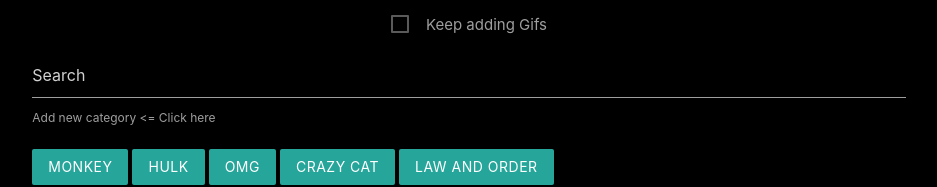
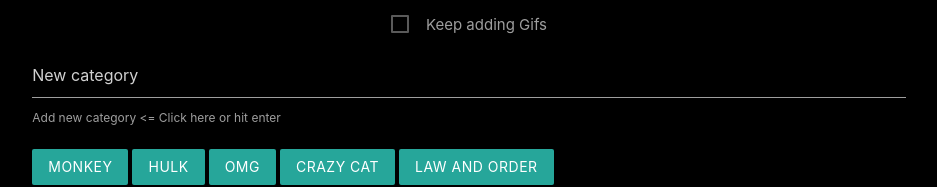
Before and after one commit to markus902/UNH-07-GifTastic, a plain HTML site: page index.html in a window 1280 px wide. Shown: the part 295-482 px from the top of the page, without its empty margins (171-1108 px from the left). Drawn offline with nearby package versions, Linux system fonts and the light colour scheme.

Commit message:
renamed search placeholder

```diff
--- a/index.html
+++ b/index.html
@@ -30,9 +30,9 @@
                             <span>Keep adding Gifs</span>
                         </label>
                     </p>
-                    <input placeholder="Search" id="search-field" type="text" class="validate">
-                    <label for="add-btn" id="add-btn">Add new category <= Click here</label> </div> </div> <div
-                            class="row">
+                    <input placeholder="New category" id="search-field" type="text" class="validate">
+                    <label for="add-btn" id="add-btn">Add new category <= Click here or hit enter</label> </div> </div>
+                            <div class="row">
                             <div class="col s12" id="buttons"></div>
                 </div>
 
```
